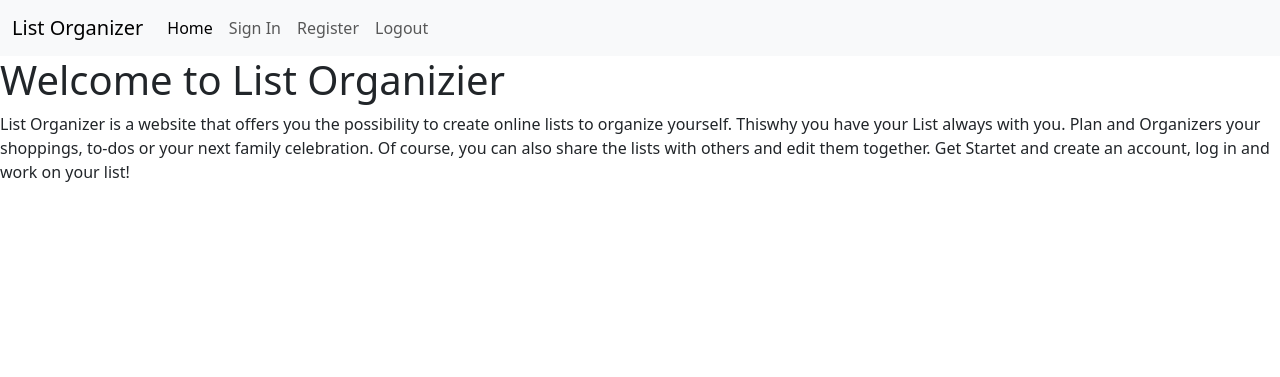
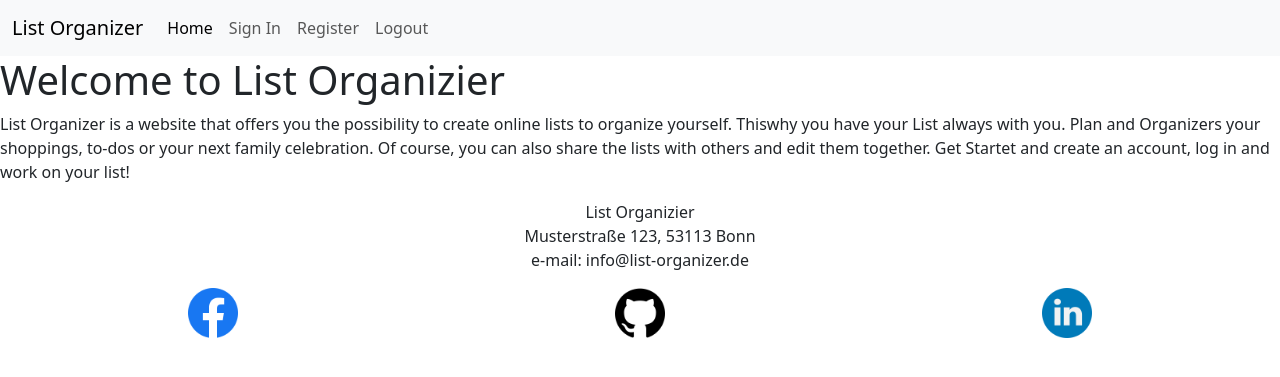
Before and after one commit to SureDeveloping/List-Organizer, a Django app: page / in a window 1280 px wide. Shown: the top 377 px of the page. Run offline with Django 5.2, Linux system fonts and the light colour scheme; some libraries are stand-ins or nearby versions.

Commit message:
Add a footer to the base.html

```diff
--- a/listOrganizer/settings.py
+++ b/listOrganizer/settings.py
@@ -140,6 +140,8 @@ USE_TZ = True
 
 STATIC_URL = 'static/'
 
+STATICFILES_DIRS = (os.path.join(BASE_DIR, 'static'),)
+
 # Default primary key field type
 # https://docs.djangoproject.com/en/5.0/ref/settings/#default-auto-field
 
--- /dev/null
+++ b/static/css/base.css
@@ -0,0 +1,15 @@
+/* Footer */
+.footer-icons-container {
+    display: flex;
+    justify-content: space-around;
+}
+
+.footer-text-container {
+    display: flex;
+    justify-content: center;
+    text-align: center;
+}
+
+.footer-icons {
+    max-height: 50px;
+}
--- a/templates/base.html
+++ b/templates/base.html
@@ -53,6 +53,27 @@
         {% endblock %}
     </main>
 
+    <footer>
+        <div class="footer-text-container">
+            <p>
+            List Organizier <br>
+            Musterstraße 123, 53113 Bonn <br>
+            e-mail:	info@list-organizer.de
+            </p>
+        </div>
+        <div class="footer-icons-container">
+            <!-- Social media icons-->
+            <a href="https://www.facebook.com/" target="_blank" rel="noopener" aria-label="Facebook page, opens in a new tab">
+                <img src="{% static '/icons/facebook_icon.png' %}" alt="Facebook Icon" class=footer-icons>
+            </a>
+            <a href="https://github.com/" target="_blank" rel="noopener" aria-label="Github page, opens in a new tab">
+                <img src="{% static '/icons/github_icon.png' %}" alt="GitHub Icon" class=footer-icons>
+            </a>
+            <a href="https://www.linkedin.com/" target="_blank" rel="noopener" aria-label="LinkedIN page, opens in a new tab">
+                <img src="{% static '/icons/linkedin_icon.png' %}" alt="LinkedIn Icon" class=footer-icons>
+            </a>
+        </div>
+    </footer>
 
 </body>
 </html>
```
Also changed, not shown: static/icons/facebook_icon.png (added), static/icons/github_icon.png (added), static/icons/linkedin_icon.png (added).
